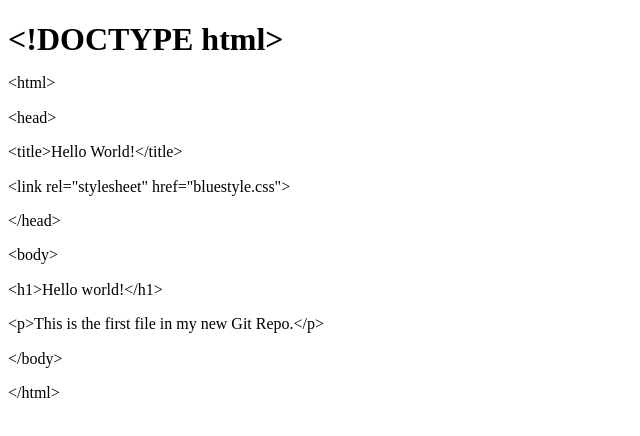
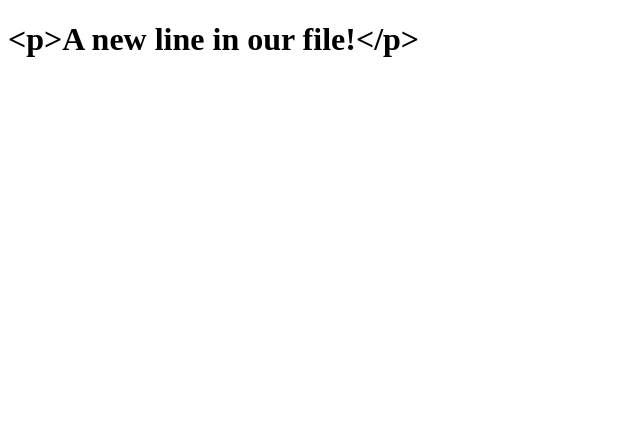
Before and after one commit to kokosak132/hello-world, a plain HTML site: page index.html in a window 1280 px wide. Shown: the whole page, without its empty margins (0-640 px from the left). Drawn offline with Linux system fonts and the light colour scheme.

Commit message:
Updated index.html with a new line

```diff
--- a/index.html
+++ b/index.html
@@ -5,27 +5,19 @@
 	<title>Hello World!</title>
 	<meta name="generator" content="LibreOffice 7.5.2.2 (Linux)"/>
 	<meta name="created" content="00:00:00"/>
-	<meta name="changed" content="2025-01-15T10:09:13.680627156"/>
+	<meta name="changed" content="2025-01-15T10:15:43.284249451"/>
 	<style type="text/css">
 		@page { size: 21cm 29.7cm; margin-left: 2cm; margin-right: 1cm; margin-top: 1cm; margin-bottom: 1cm }
-		p { line-height: 115%; margin-bottom: 0.25cm; background: transparent }
-		h1 { margin-bottom: 0.21cm; background: transparent; page-break-after: avoid }
+		p { line-height: 115%; margin-bottom: 0.25cm; background: transparent; background: transparent }
+		h1 { margin-bottom: 0.21cm; background: transparent; background: transparent; page-break-after: avoid }
 		h1.western { font-family: "Liberation Serif", serif; font-size: 24pt; font-weight: bold }
 		h1.cjk { font-family: "Noto Serif CJK SC"; font-size: 24pt; font-weight: bold }
 		h1.ctl { font-family: "Lohit Devanagari"; font-size: 24pt; font-weight: bold }
+		a:link { color: #000080; text-decoration: underline }
+		a:visited { color: #800000; text-decoration: underline }
 	</style>
 </head>
 <body lang="cs-CZ" link="#000080" vlink="#800000" dir="ltr"><h1 class="western">
-&lt;!DOCTYPE html&gt;</h1>
-<p>&lt;html&gt;</p>
-<p>&lt;head&gt;</p>
-<p>    &lt;title&gt;Hello World!&lt;/title&gt;</p>
-<p>    &lt;link rel=&quot;stylesheet&quot; href=&quot;bluestyle.css&quot;&gt;</p>
-<p>&lt;/head&gt;</p>
-<p>&lt;body&gt;</p>
-<p>    &lt;h1&gt;Hello world!&lt;/h1&gt;</p>
-<p>    &lt;p&gt;This is the first file in my new Git Repo.&lt;/p&gt;</p>
-<p>&lt;/body&gt;</p>
-<p>&lt;/html&gt;</p>
+&lt;p&gt;A new line in our file!&lt;/p&gt;</h1>
 </body>
 </html>
```
